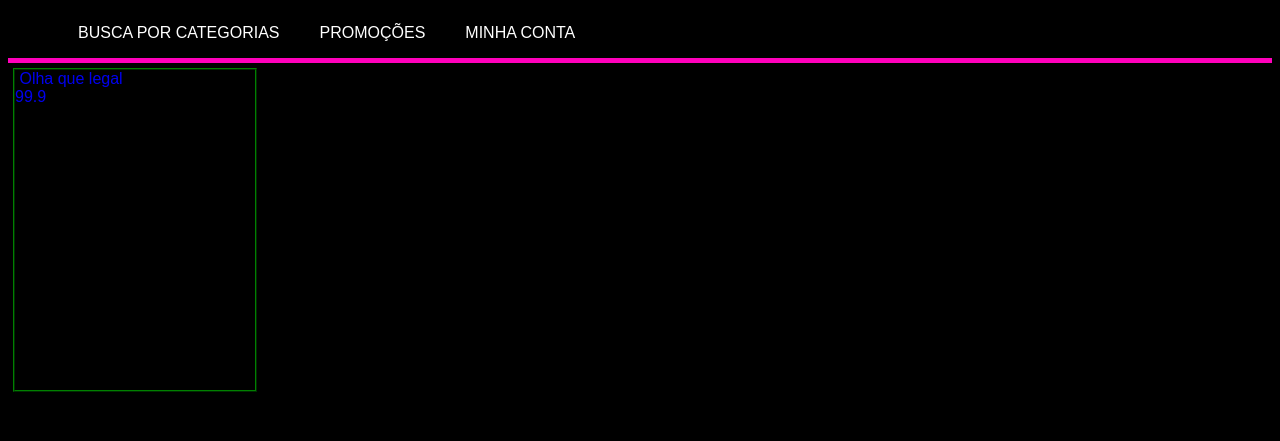
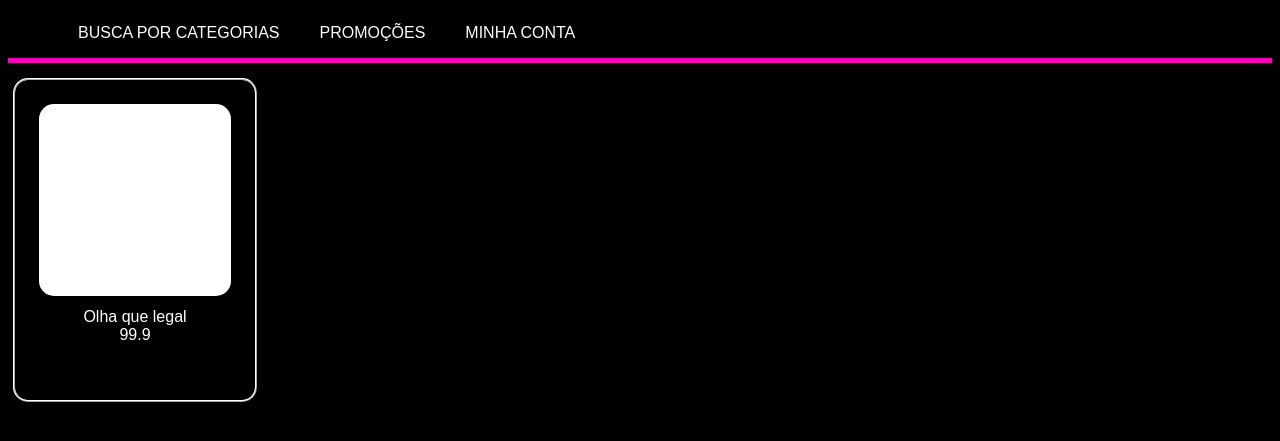
Before and after one commit to alexafonsodossantos/python, a Django app: page /loja/ in a window 1280 px wide. Shown: the top 441 px of the page. Run offline with Django 4.2, Linux system fonts and the light colour scheme; data comes from the database, SQL or seed files in the repository.

Commit message:
added static css, js and images folder

```diff
--- a/projeto/mysite/loja/static/loja/style.css
+++ b/projeto/mysite/loja/static/loja/css/style.css
@@ -57,9 +57,13 @@ h2 {
 	width:240px;
 	height: 320px;
 	background-color: black;
-	border: green 2px ridge;
+	border: white 2px ridge;
 	display: inline-block;
 	margin: 5px;
+    border-radius: 15px;
+    margin-top: 15px;
+    color: white;
+    text-align: center;
 
 }
 
@@ -67,3 +71,16 @@ h2 {
 	background-color: #292929;
 	transition: background 500ms;
 }
+
+.imagem_produto {
+    width: 80%;
+    height: 60%;
+    background-color: white;
+    border-radius: 15px;
+    margin-left: 10%;
+    margin-top: 10%;
+    margin-bottom: 5%;
+    display: flex;
+    position: relative;
+
+}
--- a/projeto/mysite/loja/templates/loja/base_generic.html
+++ b/projeto/mysite/loja/templates/loja/base_generic.html
@@ -1,6 +1,6 @@
 <!DOCTYPE html>
 {% load static %}
-<link rel="stylesheet" href="{% static 'loja/style.css' %}">
+<link rel="stylesheet" href="{% static 'loja/css/style.css' %}">
 <html lang="pt-BR">
 <meta charset="utf-8">
 <title>Meu site</title>
--- a/projeto/mysite/loja/templates/loja/index.html
+++ b/projeto/mysite/loja/templates/loja/index.html
@@ -5,7 +5,9 @@
 {% block content %}
 {% if latest_produto_list %}
     {% for produto in latest_produto_list %}
-    <a class="produto" href="/loja/{{ produto.id }}/"> <img src="" style="width:90%;"> {{ produto.nome}} <br> {{ produto.preço}}</a>
+    <a class="produto" href="/loja/{{ produto.id }}/">
+        <div class="imagem_produto"></div>
+            {{ produto.nome}} <br> {{ produto.preço}}</a>
     {% endfor %}
 {% else %}
     <p>Não há produtos.</p>
```
